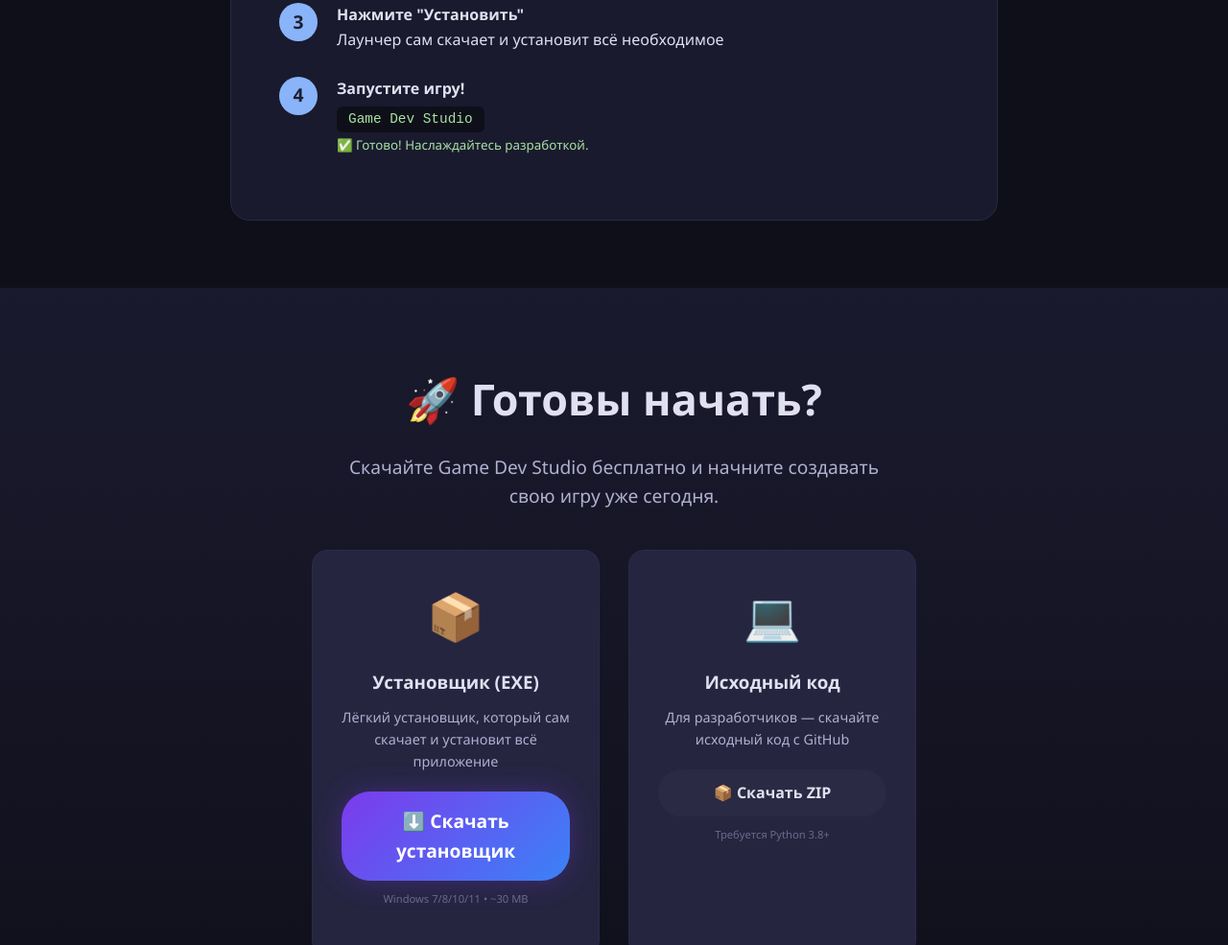
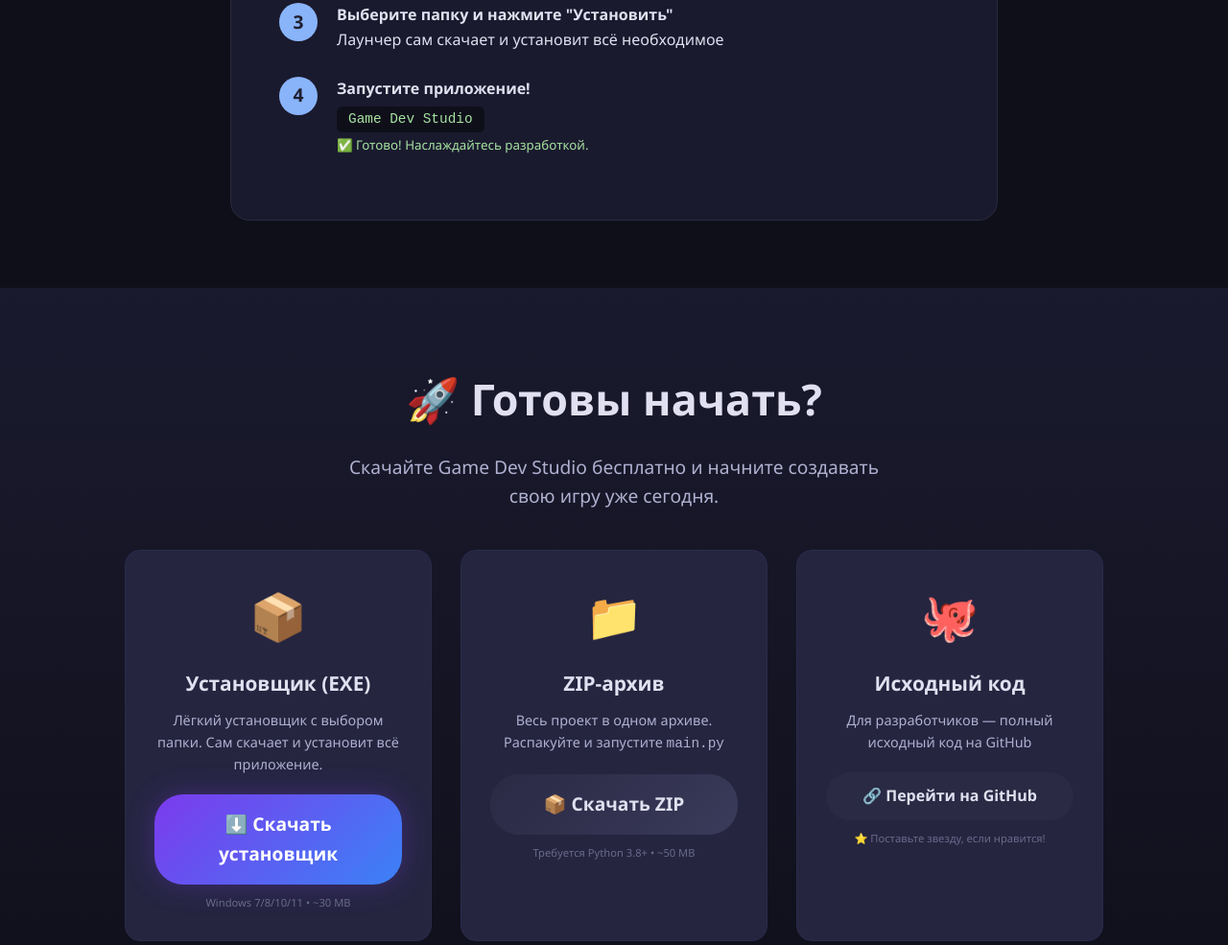
Before and after one commit to Prodebug/GameDevStudio, a plain HTML site: page index.html in a window 1280 px wide. Shown: the part 1815-2800 px from the top of the page at 96% size. Drawn offline with Linux system fonts and the light colour scheme.

Commit message:
Update index.html

```diff
--- a/index.html
+++ b/index.html
@@ -91,6 +91,25 @@
         .btn-download:hover {
             transform: translateY(-3px);
             box-shadow: 0 0 50px rgba(124, 58, 237, 0.5);
+        }
+        .btn-zip {
+            background: linear-gradient(135deg, #2a2a45, #3a3a5a);
+            color: #e0e0f0;
+            font-size: 1.2rem;
+            padding: 16px 40px;
+        }
+        .btn-zip:hover {
+            transform: translateY(-3px);
+            background: linear-gradient(135deg, #3a3a5a, #4a4a6a);
+        }
+        .version-tag {
+            display: inline-block;
+            background: #7c3aed;
+            color: white;
+            padding: 2px 12px;
+            border-radius: 20px;
+            font-size: 0.8rem;
+            margin-left: 10px;
         }
 
         /* ===== Герой-секция ===== */
@@ -285,7 +304,7 @@
             background: #252540;
             border-radius: 16px;
             padding: 30px;
-            width: 300px;
+            width: 320px;
             border: 1px solid #2a2a4a;
             transition: transform 0.3s, box-shadow 0.3s;
         }
@@ -299,6 +318,7 @@
         }
         .download-card h3 {
             margin-bottom: 10px;
+            font-size: 1.3rem;
         }
         .download-card p {
             color: #b0b0d0;
@@ -307,6 +327,12 @@
         }
         .download-card .btn {
             width: 100%;
+            text-align: center;
+        }
+        .download-card .file-size {
+            font-size: 0.7rem;
+            color: #6a6a8a;
+            margin-top: 10px;
         }
 
         /* ===== Подвал ===== */
@@ -416,7 +442,7 @@
                 <span class="mockup-dot dot-red"></span>
                 <span class="mockup-dot dot-yellow"></span>
                 <span class="mockup-dot dot-green"></span>
-                <span style="margin-left:auto;color:#6a6a8a;font-size:0.8rem;">Game Dev Studio v2.0</span>
+                <span style="margin-left:auto;color:#6a6a8a;font-size:0.8rem;">Game Dev Studio v2.0.2</span>
             </div>
             <div class="mockup-screen">
                 <span class="highlight">> Запуск генерации...</span><br>
@@ -503,7 +529,7 @@
         <div class="step">
             <div class="step-number">3</div>
             <div class="step-content">
-                <strong>Нажмите "Установить"</strong>
+                <strong>Выберите папку и нажмите "Установить"</strong>
                 <br>
                 Лаунчер сам скачает и установит всё необходимое
             </div>
@@ -511,7 +537,7 @@
         <div class="step">
             <div class="step-number">4</div>
             <div class="step-content">
-                <strong>Запустите игру!</strong>
+                <strong>Запустите приложение!</strong>
                 <br>
                 <code>Game Dev Studio</code>
                 <br>
@@ -528,27 +554,41 @@
             Скачайте Game Dev Studio бесплатно и начните создавать свою игру уже сегодня.
         </p>
         <div class="download-cards">
+            <!-- Карточка 1: Установщик -->
             <div class="download-card">
                 <div class="icon">📦</div>
                 <h3>Установщик (EXE)</h3>
-                <p>Лёгкий установщик, который сам скачает и установит всё приложение</p>
-                <a href="https://github.com/Prodebug/GameDevStudio/releases/download/v2.0.1/GameDevStudioLauncher.exe" class="btn btn-download">
+                <p>Лёгкий установщик с выбором папки. Сам скачает и установит всё приложение.</p>
+                <a href="https://github.com/Prodebug/GameDevStudio/releases/download/v2.0.2/GameDevStudioLauncher.exe" class="btn btn-download">
                     ⬇️ Скачать установщик
                 </a>
-                <p style="font-size:0.7rem; margin-top:10px; color:#6a6a8a;">Windows 7/8/10/11 • ~30 MB</p>
+                <div class="file-size">Windows 7/8/10/11 • ~30 MB</div>
             </div>
+
+            <!-- Карточка 2: ZIP-архив -->
             <div class="download-card">
-                <div class="icon">💻</div>
-                <h3>Исходный код</h3>
-                <p>Для разработчиков — скачайте исходный код с GitHub</p>
-                <a href="https://github.com/Prodebug/GameDevStudio/archive/refs/heads/main.zip" class="btn" style="background:#2a2a45; color:#e0e0f0;">
+                <div class="icon">📁</div>
+                <h3>ZIP-архив</h3>
+                <p>Весь проект в одном архиве. Распакуйте и запустите <code>main.py</code></p>
+                <a href="https://github.com/Prodebug/GameDevStudio/releases/download/v2.0.2/GameDevStudio.zip" class="btn btn-zip">
                     📦 Скачать ZIP
                 </a>
-                <p style="font-size:0.7rem; margin-top:10px; color:#6a6a8a;">Требуется Python 3.8+</p>
+                <div class="file-size">Требуется Python 3.8+ • ~50 MB</div>
+            </div>
+
+            <!-- Карточка 3: GitHub -->
+            <div class="download-card">
+                <div class="icon">🐙</div>
+                <h3>Исходный код</h3>
+                <p>Для разработчиков — полный исходный код на GitHub</p>
+                <a href="https://github.com/Prodebug/GameDevStudio" target="_blank" class="btn" style="background:#2a2a45; color:#e0e0f0;">
+                    🔗 Перейти на GitHub
+                </a>
+                <div class="file-size">⭐ Поставьте звезду, если нравится!</div>
             </div>
         </div>
         <br>
-        <span style="color:#6a6a8a;">или посетите репозиторий на <a href="https://github.com/Prodebug/GameDevStudio" target="_blank">GitHub</a></span>
+        <span style="color:#6a6a8a;">Все версии доступны в <a href="https://github.com/Prodebug/GameDevStudio/releases" target="_blank">Releases на GitHub</a></span>
     </div>
 </section>
 
@@ -557,10 +597,10 @@
         <p style="margin-bottom:15px;">🎮 Game Dev Studio – создано с ❤️ для разработчиков игр</p>
         <div class="footer-links">
             <a href="https://github.com/Prodebug/GameDevStudio" target="_blank">GitHub</a>
+            <a href="https://github.com/Prodebug/GameDevStudio/releases" target="_blank">Releases</a>
             <a href="#">Документация</a>
-            <a href="#">Сообщество</a>
         </div>
-        <div class="footer-badge">🟢 v2.0.1</div>
+        <div class="footer-badge">🟢 v2.0.2</div>
         <p style="margin-top:20px;">© 2026 Game Dev Studio. Все права защищены.</p>
     </div>
 </footer>
```
